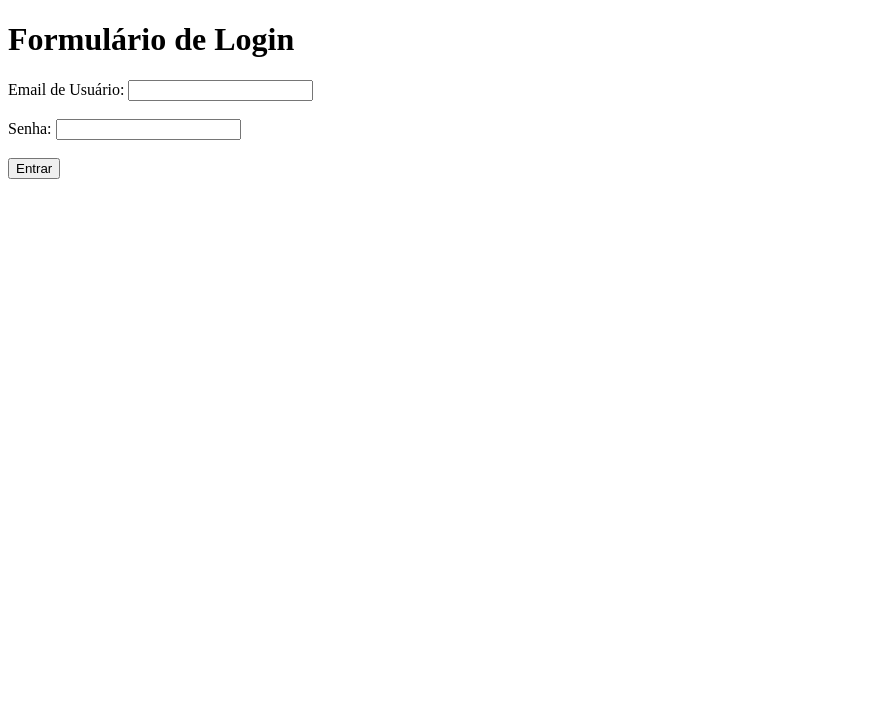
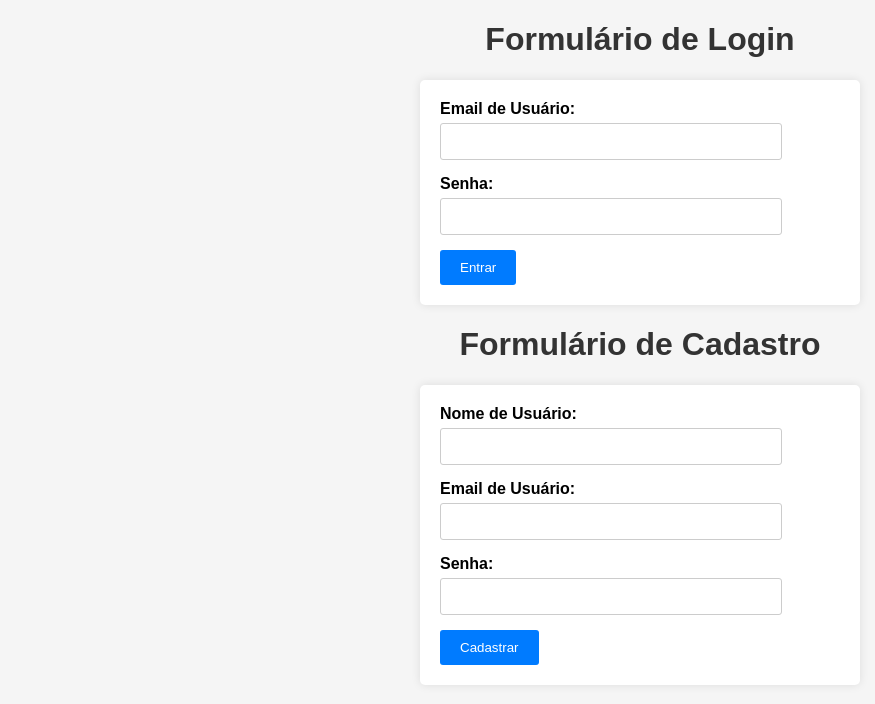
Before and after one commit to PedroVMB/portal-html-css-js-front, a plain HTML site: page index.html in a window 1280 px wide. Shown: the whole page, without its empty margins (0-875 px from the left). Drawn offline with Linux system fonts and the light colour scheme.

Commit message:
feat: adicionando estilizacao das rotas

```diff
--- a/index.html
+++ b/index.html
@@ -2,23 +2,93 @@
 <html>
 <head>
     <title>Formulário de Login</title>
+    <style>
+        body {
+            font-family: Arial, sans-serif;
+            background-color: #f5f5f5;
+            text-align: center;
+        }
+
+        h1 {
+            color: #333;
+        }
+
+        .container {
+            max-width: 400px;
+            margin: 0 auto;
+            background-color: #fff;
+            padding: 20px;
+            border-radius: 5px;
+            box-shadow: 0px 0px 10px rgba(0, 0, 0, 0.1);
+        }
+
+        label {
+            display: block;
+            margin-bottom: 5px;
+            font-weight: bold;
+        }
+
+        input[type="text"],
+        input[type="email"],
+        input[type="password"] {
+            width: 80%;
+            padding: 10px;
+            margin-bottom: 15px;
+            border: 1px solid #ccc;
+            border-radius: 3px;
+        }
+
+        input[type="submit"] {
+            background-color: #007bff;
+            color: #fff;
+            padding: 10px 20px;
+            border: none;
+            border-radius: 3px;
+            cursor: pointer;
+        }
+
+        input[type="submit"]:hover {
+            background-color: #0056b3;
+        }
+
+        .form-group {
+            text-align: left;
+        }
+    </style>
 </head>
 <body>
     <h1>Formulário de Login</h1>
-    <form id="loginForm">
-        <label for="username">Email de Usuário:</label>
-        <input type="email" id="username" name="username" required><br><br>
+    <div class="container">
+        <form id="loginForm" class="form-group">
+            <label for="username">Email de Usuário:</label>
+            <input type="email" id="username" name="username" required>
 
-        <label for="password">Senha:</label>
-        <input type="password" id="password" name="password" required><br><br>
+            <label for="password">Senha:</label>
+            <input type="password" id="password" name="password" required>
 
-        <input type="submit" value="Entrar">
-    </form>
+            <input type="submit" value="Entrar">
+        </form>
+    </div>
+
+    <h1>Formulário de Cadastro</h1>
+    <div class="container">
+        <form id="cadastroForm" class="form-group">
+            <label for="usernameCadastro">Nome de Usuário:</label>
+            <input type="text" id="usernameCadastro" name="username" required>
+
+            <label for="emailCadastro">Email de Usuário:</label>
+            <input type="email" id="emailCadastro" name="email" required>
+
+            <label for="passwordCadastro">Senha:</label>
+            <input type="password" id="passwordCadastro" name="password" required>
+
+            <input type="submit" value="Cadastrar">
+        </form>
+    </div>
 
     <script>
         document.getElementById("loginForm").addEventListener("submit", function(event) {
             event.preventDefault();
-
             var username = document.getElementById("username").value;
             var password = document.getElementById("password").value;
 
@@ -40,7 +110,45 @@
 
             }
 
+
+
         });
+
+
+        document.getElementById("cadastroForm").addEventListener("submit", function(event){
+
+            event.preventDefault();
+
+            var newUsername = document.getElementById("usernameCadastro").value;
+            var email = document.getElementById("emailCadastro").value;
+            var newPassword = document.getElementById("passwordCadastro").value;
+
+            var data = {
+                nome: newUsername,
+                email: email,
+                senha: newPassword
+            };
+
+            fetch('http://localhost:3000/aluno', {
+                method: 'POST',
+                headers: {
+                    'Content-Type': 'application/json',
+
+                },
+                body: JSON.stringify(data)
+            })
+            .then(response => response.json())
+            .then(data => {
+
+                console.log(data);
+                alert("Aluno cadastrado com sucesso!");
+
+            })
+            .catch(error => {
+                console.error('Erro ao cadastrar o aluno:', error);
+                alert("Ocorreu um erro ao cadastrar o aluno. Tente novamente.");
+            });
+        })
     </script>
 </body>
 </html>
```
Also changed, not shown: areaDoAluno.html (+1 -1 lines), areaDoManager.html (+57 -10 lines), areaDoProfessor.html (+54 -4 lines).
